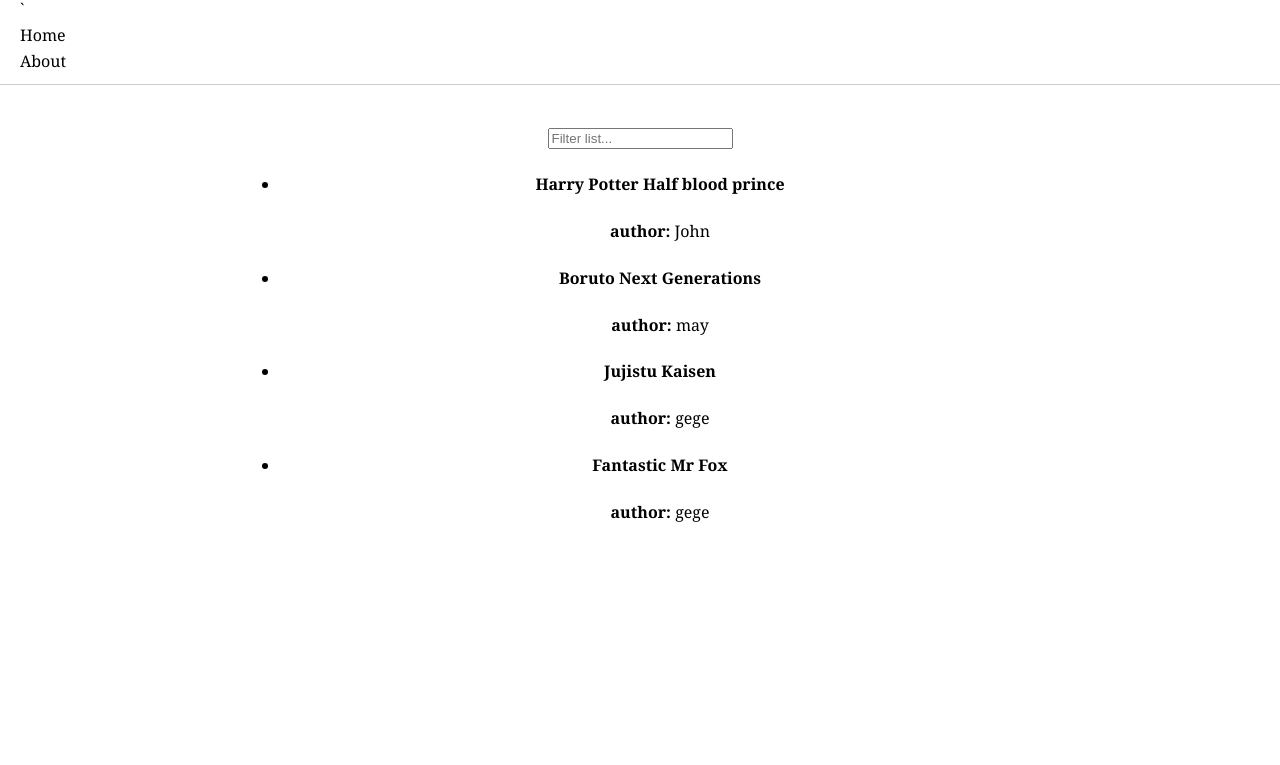
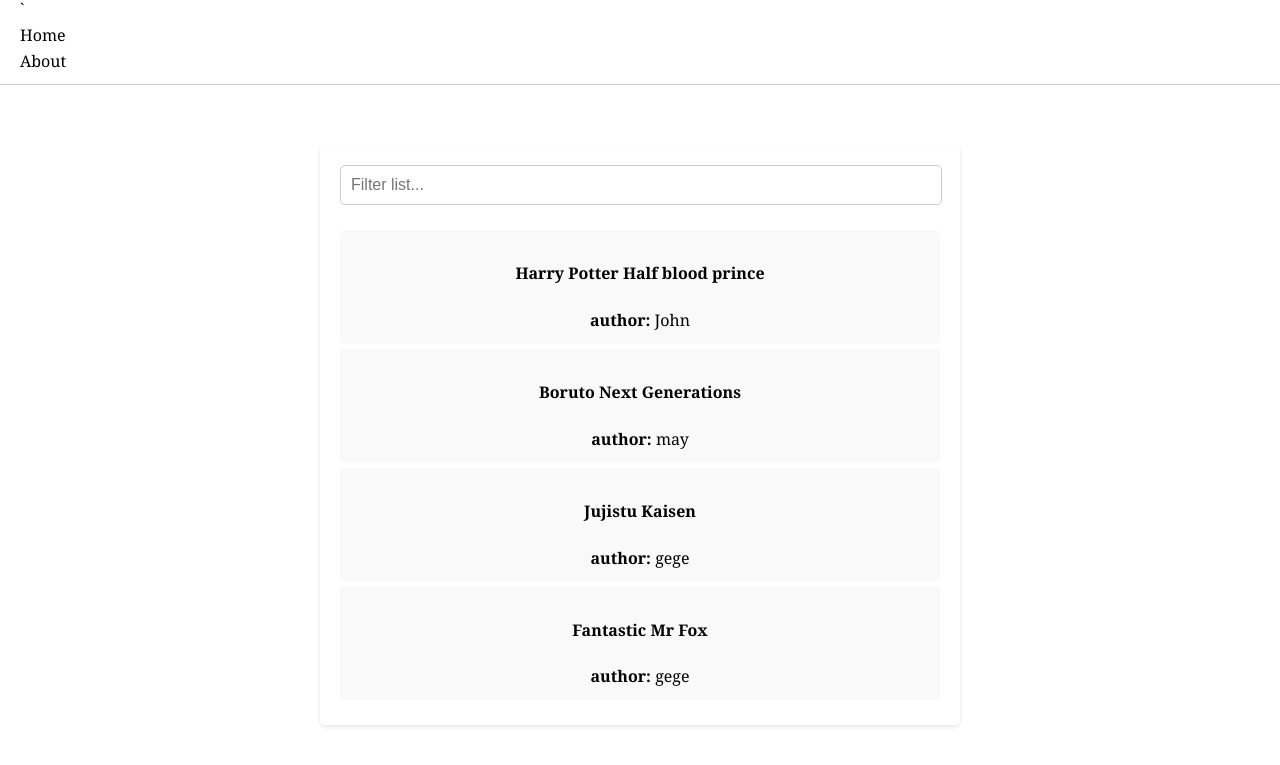
Before and after one commit to pattanagere-parotta/relay-hackathon-, a plain HTML site: page index.html in a window 1280 px wide. Shown: the part 51-816 px from the top of the page. Drawn offline with Linux system fonts and the light colour scheme.

Commit message:
BookNook style

```diff
--- a/style.css
+++ b/style.css
@@ -33,6 +33,42 @@
     padding: 20px;
 }
 
+.container {
+    max-width: 600px;
+    margin: 20px auto;
+    padding: 20px;
+    background-color: #fff;
+    border-radius: 5px;
+    box-shadow: 0 2px 4px rgba(0, 0, 0, 0.1);
+}
+
+#filterInput {
+    margin-bottom: 20px;
+    padding: 10px;
+    width: calc(100% - 20px);
+    font-size: 16px;
+    border: 1px solid #ccc;
+    border-radius: 5px;
+}
+
+#list {
+    list-style-type: none;
+    padding: 0;
+    margin: 0;
+}
+
+.listItem {
+    padding: 10px;
+    margin: 5px 0;
+    background-color: #f9f9f9;
+    border-radius: 5px;
+    transition: background-color 0.3s;
+}
+
+.listItem:hover {
+    background-color: #e9e9e9;
+}
+
 
 
 .post {
```
